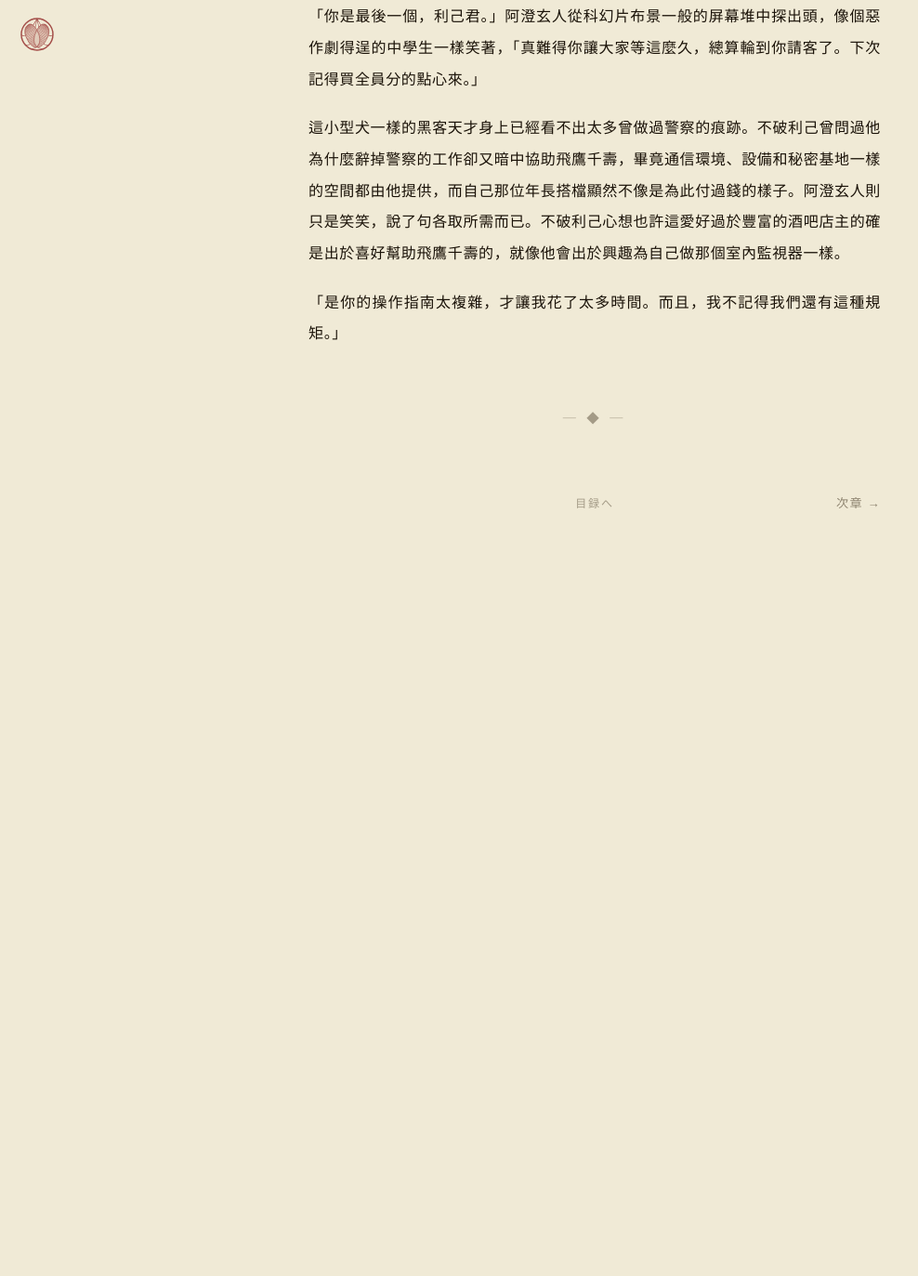
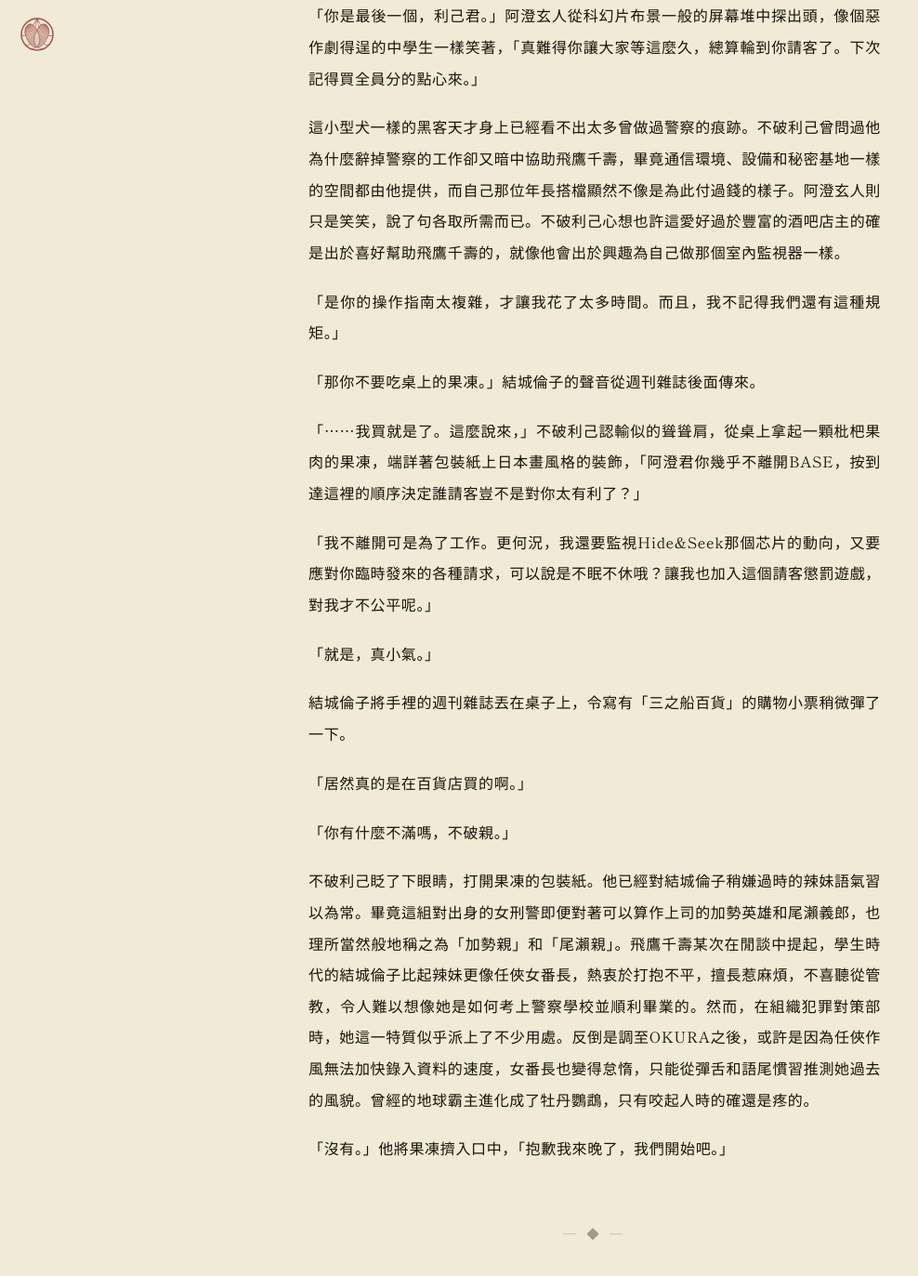
Before and after one commit to AriaYura/eternalnessstudy, a Jekyll site: the page built from posts/takeyabunotsuki/t-01.md, in a window 1280 px wide and 1400 px high, scrolled down 5547 px. Shown: the top 1373 px of the window at 93% size, without its empty margins (0-988 px from the left). Built offline with Jekyll 4.4.1, drawn with Linux system fonts in a browser that asks for light colours; some web fonts are replaced; before the commit the page ends 6177 px from its top, so only the background shows below that.

Commit message:
update t-01-02 0713

```diff
--- a/posts/takeyabunotsuki/t-01.md
+++ b/posts/takeyabunotsuki/t-01.md
@@ -104,3 +104,21 @@ Hide&Seek是警視廳內的秘密組織，或者用組織內成員的話來描
 這小型犬一樣的黑客天才身上已經看不出太多曾做過警察的痕跡。不破利己曾問過他為什麼辭掉警察的工作卻又暗中協助飛鷹千壽，畢竟通信環境、設備和秘密基地一樣的空間都由他提供，而自己那位年長搭檔顯然不像是為此付過錢的樣子。阿澄玄人則只是笑笑，說了句各取所需而已。不破利己心想也許這愛好過於豐富的酒吧店主的確是出於喜好幫助飛鷹千壽的，就像他會出於興趣為自己做那個室內監視器一樣。
 
 「是你的操作指南太複雜，才讓我花了太多時間。而且，我不記得我們還有這種規矩。」
+
+「那你不要吃桌上的果凍。」結城倫子的聲音從週刊雜誌後面傳來。
+
+「⋯⋯我買就是了。這麼說來，」不破利己認輸似的聳聳肩，從桌上拿起一顆枇杷果肉的果凍，端詳著包裝紙上日本畫風格的裝飾，「阿澄君你幾乎不離開BASE，按到達這裡的順序決定誰請客豈不是對你太有利了？」
+
+「我不離開可是為了工作。更何況，我還要監視Hide&Seek那個芯片的動向，又要應對你臨時發來的各種請求，可以說是不眠不休哦？讓我也加入這個請客懲罰遊戲，對我才不公平呢。」
+
+「就是，真小氣。」
+
+結城倫子將手裡的週刊雜誌丟在桌子上，令寫有「三之船百貨」的購物小票稍微彈了一下。
+
+「居然真的是在百貨店買的啊。」
+
+「你有什麼不滿嗎，不破親。」
+
+不破利己眨了下眼睛，打開果凍的包裝紙。他已經對結城倫子稍嫌過時的辣妹語氣習以為常。畢竟這組對出身的女刑警即便對著可以算作上司的加勢英雄和尾瀨義郎，也理所當然般地稱之為「加勢親」和「尾瀨親」。飛鷹千壽某次在閒談中提起，學生時代的結城倫子比起辣妹更像任俠女番長，熱衷於打抱不平，擅長惹麻煩，不喜聽從管教，令人難以想像她是如何考上警察學校並順利畢業的。然而，在組織犯罪對策部時，她這一特質似乎派上了不少用處。反倒是調至OKURA之後，或許是因為任俠作風無法加快錄入資料的速度，女番長也變得怠惰，只能從彈舌和語尾慣習推測她過去的風貌。曾經的地球霸主進化成了牡丹鸚鵡，只有咬起人時的確還是疼的。
+
+「沒有。」他將果凍擠入口中，「抱歉我來晚了，我們開始吧。」
```
